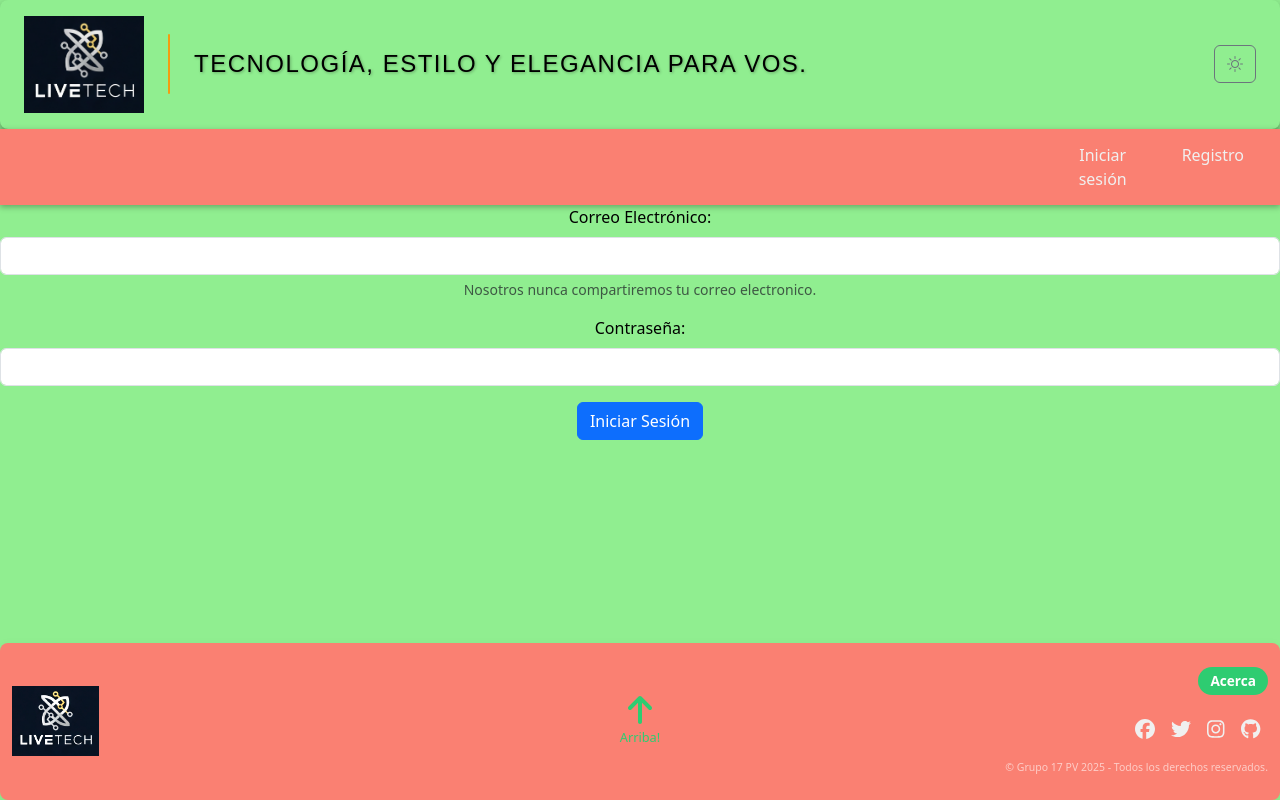
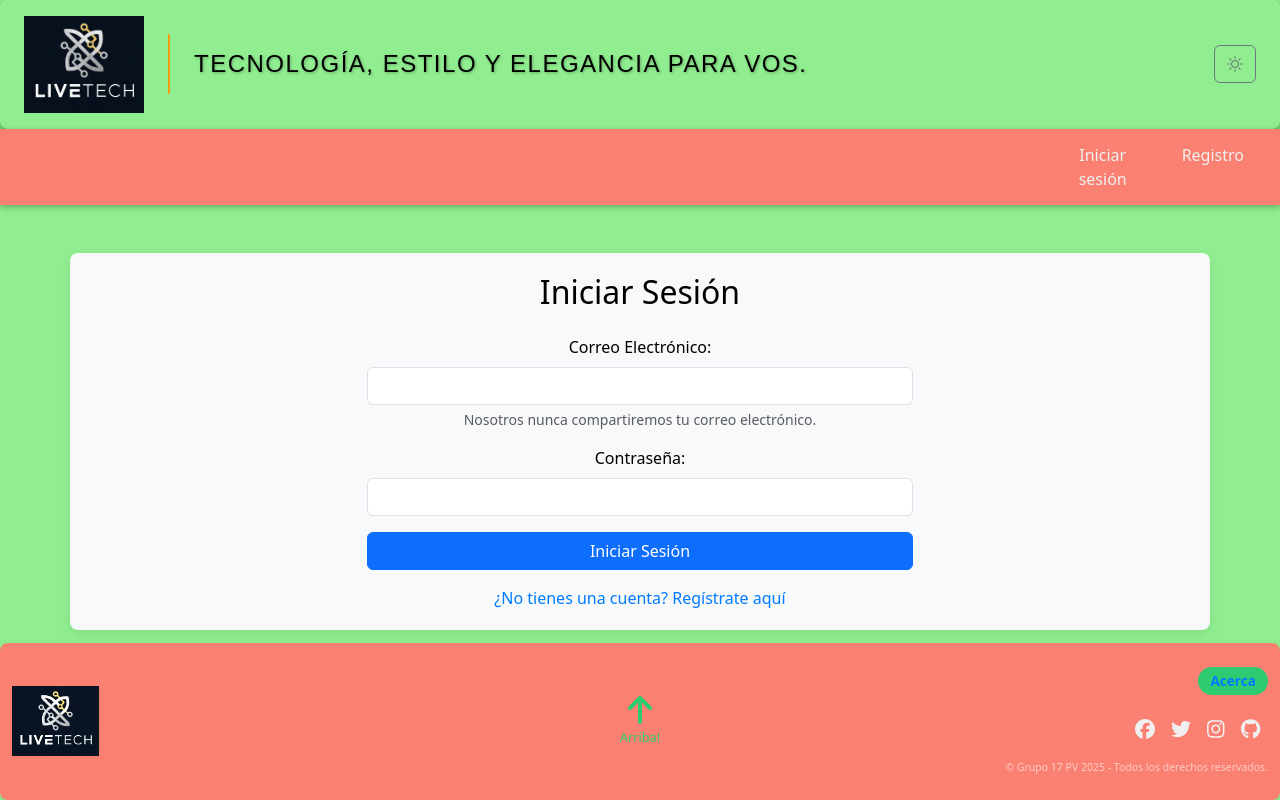
Before and after one commit to Franco46-ochoa/pv_tp_integrador_grupo17, a React (Vite) app: page / in a window 1280 px wide. Built offline with nearby package versions, Linux system fonts and the light colour scheme; no server answers.

Commit message:
estilo login

```diff
--- a/src/App.css
+++ b/src/App.css
@@ -12,7 +12,7 @@ body.claro {
 /*Tema oscuro*/
 body.oscuro {
     background-color: #07111D; /*Fondo oscuro*/
-    color: #f0f0f0; /* Texto claro*/
+    color: navy; /* Texto claro*/
 }
 
 
--- /dev/null
+++ b/src/Styles/FormLogin.css
@@ -0,0 +1,11 @@
+.container {
+    max-width: 400px; /* Limita el ancho del formulario */
+}
+
+h2 {
+    color: #007bff; /* Color del título */
+}
+
+.text-danger {
+    font-size: 0.9rem; /* Tamaño de fuente para errores */
+}
--- /dev/null
+++ b/src/Styles/Login.css
@@ -0,0 +1,13 @@
+.container {
+    max-width: 400px; /* Limita el ancho del formulario */
+}
+
+
+
+.text-center a {
+    color: #007bff; /* Color del enlace de registro */
+}
+
+.text-center a:hover {
+    text-decoration: underline; /* Subrayar al pasar el mouse */
+}
--- a/src/pages/FormLogin.jsx
+++ b/src/pages/FormLogin.jsx
@@ -4,63 +4,44 @@ import { useNavigate } from "react-router-dom";
 import { add } from "../store/UsersSlice";
 import { ToastContainer, toast } from 'react-toastify';
 import 'react-toastify/dist/ReactToastify.css';
+import '../Styles/FormLogin.css';
 
-function FormLogin() {
+const FormRegister = () => {
     const dispatch = useDispatch();
     const navigate = useNavigate();
-
 
     const [email, setEmail] = useState('');
     const [password, setPassword] = useState('');
     const [confirmPassword, setConfirmPassword] = useState('');
-
-
     const [errors, setErrors] = useState({});
-
 
     const lastId = useSelector((state) => state.users.entities.length);
 
-
     const validate = () => {
         const newErrors = {};
-
-
         const emailRegex = /^[^\s@]+@[^\s@]+\.[^\s@]+$/;
         if (!emailRegex.test(email)) {
             newErrors.email = "El correo no es válido.";
         }
-
-
         if (password.length < 8) {
             newErrors.password = "La contraseña debe tener al menos 8 caracteres.";
         }
-
-
         if (password !== confirmPassword) {
             newErrors.confirmPassword = "Las contraseñas no coinciden.";
         }
-
-
         setErrors(newErrors);
-
-
         return Object.keys(newErrors).length === 0;
     };
 
-
     const handleSubmit = (e) => {
         e.preventDefault();
-
-
         if (!validate()) return;
-
 
         const data = {
             id: lastId + 1,
             email,
             password
         };
-
 
         dispatch(add(data));
         toast.success("El usuario se agregó correctamente");
@@ -70,8 +51,11 @@ function FormLogin() {
     };
 
     return (
-        <>
+        <div className="container mt-5">
             <ToastContainer />
+            <div className="row justify-content-center">
+                <div className="col-md-6">
+                    <h2 className="text-center mb-4">Registrar Usuario</h2>
                     <form onSubmit={handleSubmit}>
                         <div className="mb-3">
                             <label htmlFor="email" className="form-label">Correo Electrónico</label>
@@ -83,9 +67,7 @@ function FormLogin() {
                                 onChange={(e) => setEmail(e.target.value)}
                                 required
                             />
-
                             {errors.email && <div className="text-danger">{errors.email}</div>}
-
                             <div id="emailHelp" className="form-text">Nunca compartiremos tu correo con nadie más.</div>
                         </div>
 
@@ -99,7 +81,6 @@ function FormLogin() {
                                 onChange={(e) => setPassword(e.target.value)}
                                 required
                             />
-
                             {errors.password && <div className="text-danger">{errors.password}</div>}
                         </div>
 
@@ -113,14 +94,15 @@ function FormLogin() {
                                 onChange={(e) => setConfirmPassword(e.target.value)}
                                 required
                             />
-
                             {errors.confirmPassword && <div className="text-danger">{errors.confirmPassword}</div>}
                         </div>
-                <button type="submit" className="btn btn-primary">Registrar</button>
+
+                        <button type="submit" className="btn btn-primary w-100">Registrar</button>
                     </form>
-
-        </>
+                </div>
+            </div>
+        </div>
     );
 }
 
-export default FormLogin;
+export default FormRegister;
--- a/src/pages/Login.jsx
+++ b/src/pages/Login.jsx
@@ -3,8 +3,9 @@ import { useSelector } from 'react-redux';
 import { useNavigate, Link } from "react-router-dom";
 import { ToastContainer, toast } from 'react-toastify';
 import 'react-toastify/dist/ReactToastify.css';
+import '../Styles/Login.css';
 
-function Login() {
+const Login = () => {
     const [email, setEmail] = useState("");
     const [password, setPassword] = useState("");
 
@@ -13,41 +14,59 @@ function Login() {
 
     const handleLogin = (e) => {
         e.preventDefault();
-        //console.log(users)
         const user = users.find((user) => user.email === email && user.password === password);
         if (user) {
-            localStorage.setItem('auth', email)
-            toast.success("Inicio de sesión exitoso")
+            localStorage.setItem('auth', email);
+            toast.success("Inicio de sesión exitoso");
             setTimeout(() => {
                 navigate("/Home");
             }, 1000);
-
         } else {
-            toast.error("Credenciales Invalidas")
+            toast.error("Credenciales Invalidas");
             setEmail("");
             setPassword("");
-            toast.warn('Inicio de sesión Fallido')
+            toast.warn('Inicio de sesión Fallido');
         }
     };
+
     return (
-        <>
+        <div className="container mt-5">
             <ToastContainer />
+            <div className="row justify-content-center">
+                <div className="col-md-6">
+                    <h2 className="text-center mb-4">Iniciar Sesión</h2>
                     <form onSubmit={handleLogin}>
                         <div className="mb-3">
                             <label htmlFor="email" className="form-label">Correo Electrónico:</label>
-                    <input type="email" className="form-control" id="email" aria-describedby="emailHelp" value={email} onChange={(e) => setEmail(e.target.value)} />
-                    <div id="emailHelp" className="form-text">Nosotros nunca compartiremos tu correo electronico.</div>
+                            <input
+                                type="email"
+                                className="form-control"
+                                id="email"
+                                aria-describedby="emailHelp"
+                                value={email}
+                                onChange={(e) => setEmail(e.target.value)}
+                            />
+                            <div id="emailHelp" className="form-text">Nosotros nunca compartiremos tu correo electrónico.</div>
                         </div>
                         <div className="mb-3">
                             <label htmlFor="password" className="form-label">Contraseña:</label>
-                    <input type="password" className="form-control" id="password" value={password} onChange={(e) => setPassword(e.target.value)} />
+                            <input
+                                type="password"
+                                className="form-control"
+                                id="password"
+                                value={password}
+                                onChange={(e) => setPassword(e.target.value)}
+                            />
                         </div>
-                <button type="submit" className="btn btn-primary">Iniciar Sesión</button>
-
+                        <button type="submit" className="btn btn-primary w-100">Iniciar Sesión</button>
                     </form>
-
-        </>
-    )
+                    <div className="text-center mt-3">
+                        <Link to="/FormLogin" className="text-decoration-none">¿No tienes una cuenta? Regístrate aquí</Link>
+                    </div>
+                </div>
+            </div>
+        </div>
+    );
 }
 
 export default Login;
```
Lines whose indentation alone changed are shown as unchanged.
